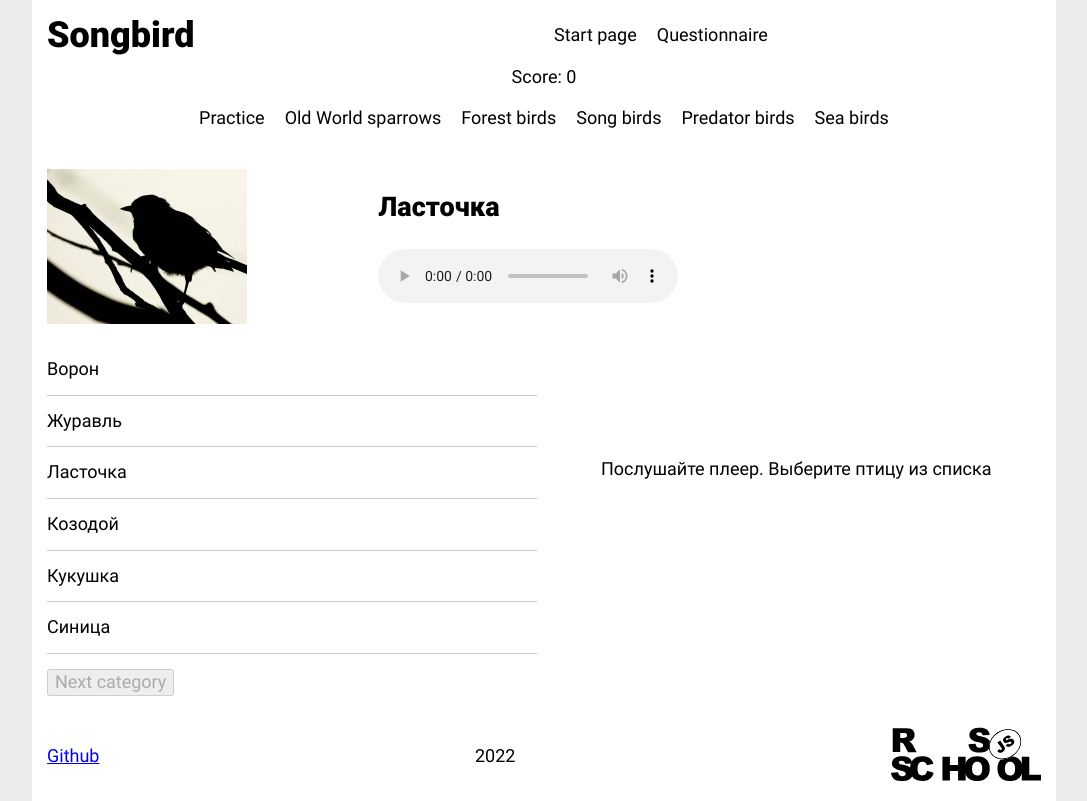
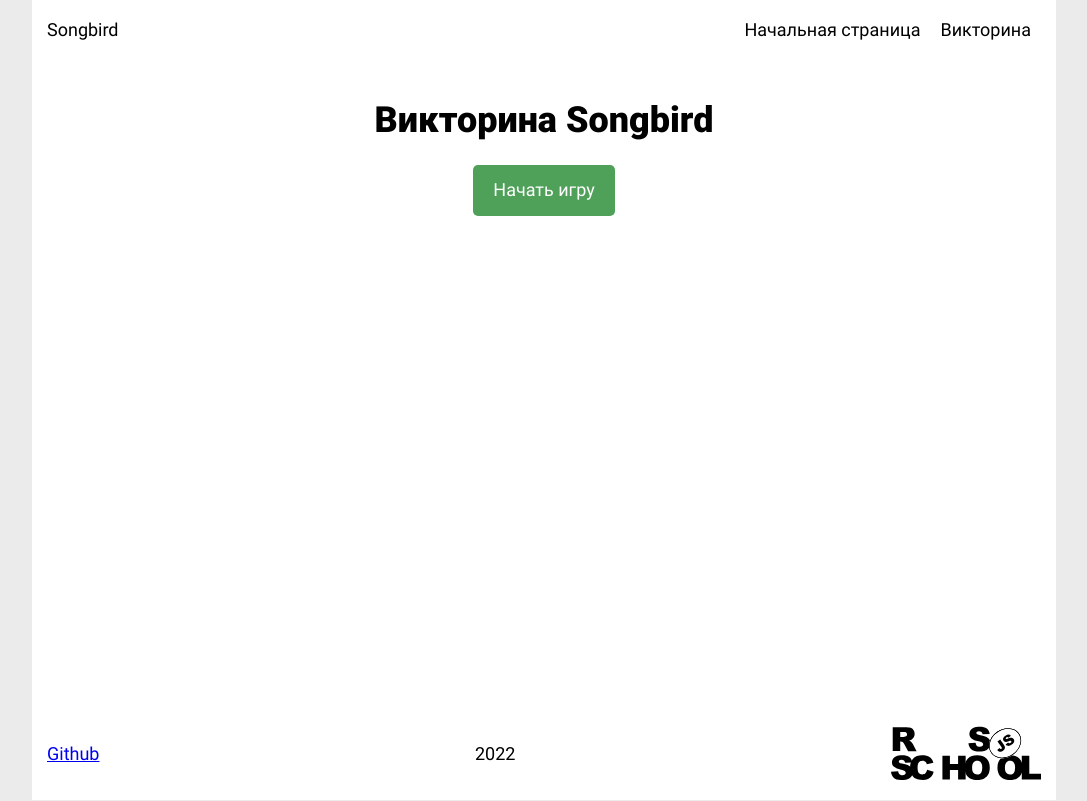
Before and after one commit to VaultDweller13/Songbird, a plain HTML site: page songbird/index.html in a window 1280 px wide. Shown: the whole page, without its empty margins (96-1183 px from the left). Drawn offline with Linux system fonts and the light colour scheme.

Commit message:
feat: add start page, navbar functionality

```diff
--- a/songbird/index.html
+++ b/songbird/index.html
@@ -11,13 +11,21 @@
   <body>
     <header class="header">
       <div class="content-wrapper_header">
-        <h1 class="logo">Songbird</h1>
+        <p class="logo">Songbird</p>
         <nav class="nav">
           <ul class="nav__list list_unmarked_flat">
-            <li class="nav__item">Start page</li>
-            <li class="nav__item">Questionnaire</li>
+            <li class="nav__item nav__start">Начальная страница</li>
+            <li class="nav__item nav__quiz">Викторина</li>
           </ul>
         </nav>
+      </div>
+    </header>
+    <main class="main">
+      <div class="content-wrapper_start-page">
+        <h1>Викторина Songbird</h1>
+        <button class="button-start button-start_active">Начать игру</button>
+      </div>
+      <div class="content-wrapper_top-panel hidden">
         <div class="bird-types">
           <ul class="bird-types__list list_unmarked_flat">
             <li class="bird-types__item">Practice</li>
@@ -30,9 +38,7 @@
         </div>
         <div class="score"> Score: <span class="score-value">0</span></div>
       </div>
-    </header>
-    <main class="main">
-      <div class="content-wrapper_main">
+      <div class="content-wrapper_main hidden">
         <section class="mystery-bird">
           <div class="mystery-bird__image">
             <img src="./assets/images/mystery-bird.jpg" alt="Some unidentified bird" width="200" height="155">
@@ -45,7 +51,7 @@
           <p class="bird-info__text-default">Послушайте плеер. Выберите птицу из списка</p>
         </section>
         <div>
-          <button class="button-next button" disabled>Next category</button>
+          <button class="button-next" disabled>Next category</button>
         </div>
       </div>
       <div class="content-wrapper_results hidden">
@@ -53,7 +59,7 @@
           <div class="results__score"> Score: <span class="score-value">0</span></div>
           <p class="results__text_max hidden">Congratulations! You got maximum score! Game is ended.</p>
           <p class="results__text_base hidden">You're doing great!</p>
-          <button class="button restart">Try again?</button>
+          <button class="button-restart">Try again?</button>
         </section>
       </div>
     </main>
--- a/songbird/scripts/game.js
+++ b/songbird/scripts/game.js
@@ -5,6 +5,8 @@ import BirdInfo from './birdInfo.js';
 
 export default class Game {
   constructor() {
+    this.startPage = document.querySelector('.content-wrapper_start-page');
+    this.topPanel = document.querySelector('.content-wrapper_top-panel');
     this.mainContent = document.querySelector('.content-wrapper_main');
     this.scoreBlocks = document.querySelectorAll('.score-value');
     this.resultsBlock = document.querySelector('.content-wrapper_results');
@@ -12,7 +14,10 @@ export default class Game {
     this.mysteryBirdBlock = document.querySelector('.mystery-bird')
     this.answersListBlock = document.querySelector('.answers-block')
     this.nextButton = document.querySelector('.button-next');
-    this.restartButton = document.querySelector('.restart');
+    this.startButton = document.querySelector('.button-start');
+    this.restartButton = document.querySelector('.button-restart');
+    this.navStartButton = document.querySelector('.nav__start');
+    this.navQuizButton = document.querySelector('.nav__quiz');
     this.currentCategory = 0;
     this.answersList = new AnswersList();
     this.mysteryBlock = new MysteryBlock();
@@ -32,6 +37,18 @@ export default class Game {
   }
 
   setListener() {
+    // Clicking 'Quiz page' nav button
+    this.navQuizButton.addEventListener('click', () => this.showQuizPage());
+
+    // Clicking 'Start page' nav button
+    this.navStartButton.addEventListener('click', () => this.showStartPage());
+
+    // Clicking 'Start' button
+    this.startButton.addEventListener('click', () => {
+      this.init();
+      this.showQuizPage();
+    });
+
     // Clicking on answer
     this.answersList.list.addEventListener('click', (e) => {
       const answer = e.target;
@@ -78,7 +95,7 @@ export default class Game {
     this.restartButton.addEventListener('click', () => {
       this.toggleResult();
       this.init();
-    })
+    });
   }
 
   getPickedBird(name) {
@@ -101,6 +118,20 @@ export default class Game {
     }
   }
 
+  showStartPage() {
+    this.topPanel.classList.add('hidden');
+    this.mainContent.classList.add('hidden');
+    this.startPage.classList.remove('hidden');
+    this.resultsBlock.classList.add('hidden');
+  }
+
+  showQuizPage() {
+    this.topPanel.classList.remove('hidden');
+    this.mainContent.classList.remove('hidden');
+    this.startPage.classList.add('hidden');
+    this.resultsBlock.classList.add('hidden');
+  }
+
   init() {
     this.score = 0;
     this.updateScore(0);
--- a/songbird/styles/scss/abstracts/_variables.scss
+++ b/songbird/styles/scss/abstracts/_variables.scss
@@ -1,2 +1,4 @@
 $color-background: #ebebeb;
 $color-content: #ffffff;
+$color-active: #4fa159;
+$color-disabled: #ebebeb;
--- a/songbird/styles/scss/components/_buttons.scss
+++ b/songbird/styles/scss/components/_buttons.scss
@@ -1,2 +1,17 @@
-button-next {
+.button {
+  border: none;
+  border-radius: 5px;
+  padding: 15px 20px;
+  cursor: pointer;
 }
+
+.button-start_active {
+  @extend .button;
+  background-color: $color-active;
+  color: $color-content;
+
+  &:hover {
+    background-color: adjust-color($color: $color-active, $hue: 0, $saturation: 0%, $lightness: -10%, $alpha: 1.0);
+    transition: 0.2s ease-in;
+  }
+}
--- a/songbird/styles/scss/layout/_header.scss
+++ b/songbird/styles/scss/layout/_header.scss
@@ -3,5 +3,11 @@
     margin: 0;
   }
 
+  .nav {
+    &__item:hover {
+      background-color: $color-active;
+      transition: 0.2s ease-in;
+    }
+  }
 
 }
--- a/songbird/styles/scss/layout/_wrappers.scss
+++ b/songbird/styles/scss/layout/_wrappers.scss
@@ -7,31 +7,28 @@
 
   &_header {
     @extend .content-wrapper;
-    display: grid;
-    grid-template-columns: 1fr 1fr;
-    grid-template-rows: 1fr 1fr 1fr;
+    display: flex;
+    justify-content: space-between;
 
     align-items: center;
 
-    .logo {
-      grid-column: 1 / 2;
-    }
 
-    .nav {
-      grid-column: 2 / 3;
-    }
+  }
 
-    .score {
-      grid-column: 1 / 4;
-      grid-row: 2 / 3;
-      justify-self: center;
-    }
+  &_start-page {
+    @extend .content-wrapper;
+    height: 100%;
+    text-align: center
+
+  }
+
+  &_top-panel {
+    @extend .content-wrapper;
 
     .bird-types {
       grid-column: 1 / 4;
       grid-row: 3 / 4;
       justify-self: center;
-
     }
   }
 
@@ -54,7 +51,8 @@
 
   &_results {
     @extend .content-wrapper;
-    height: 100%
+    height: 100%;
+    text-align: center;
   }
 
   &_footer {
```
Also changed, not shown: songbird/styles/style.css, 2 other files.
